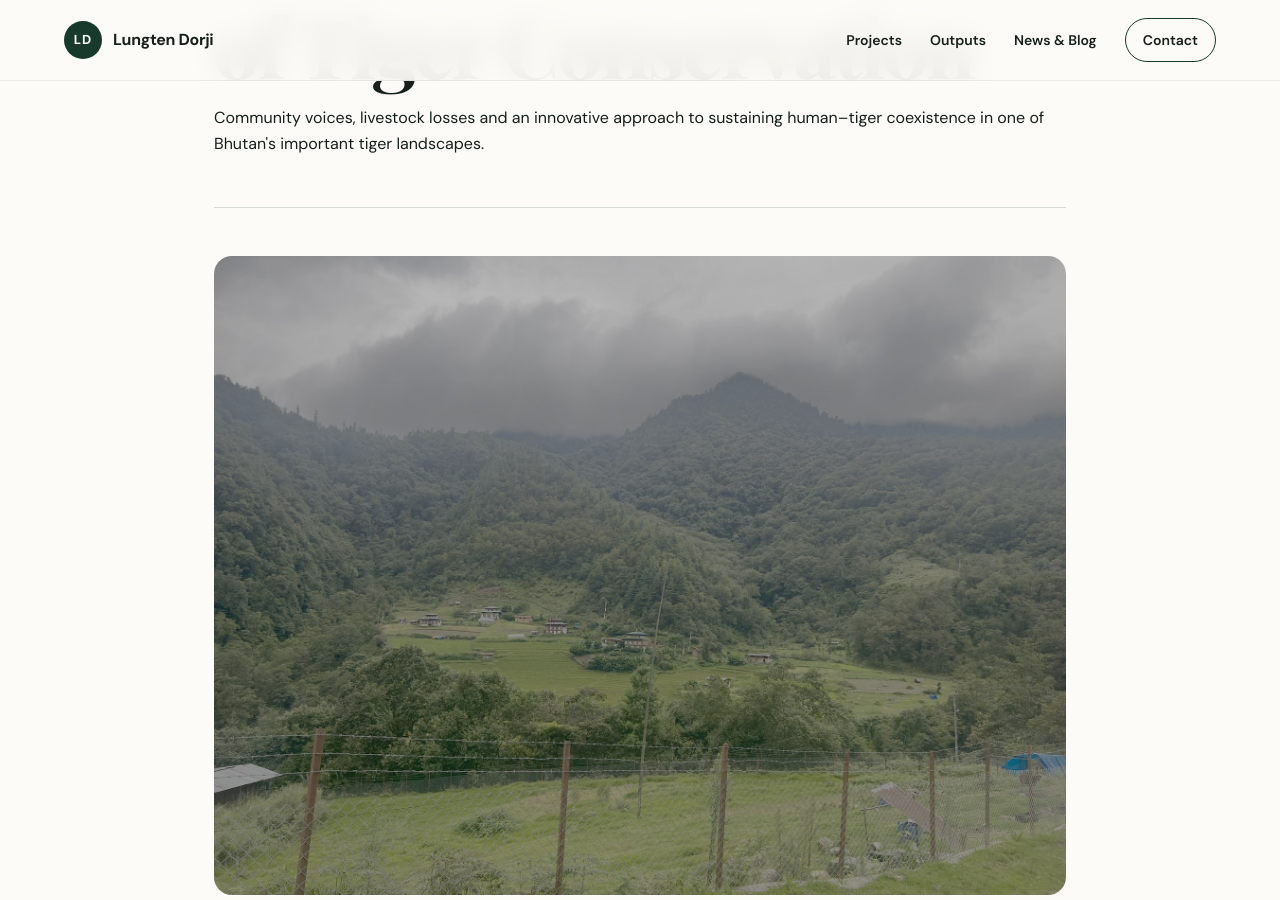
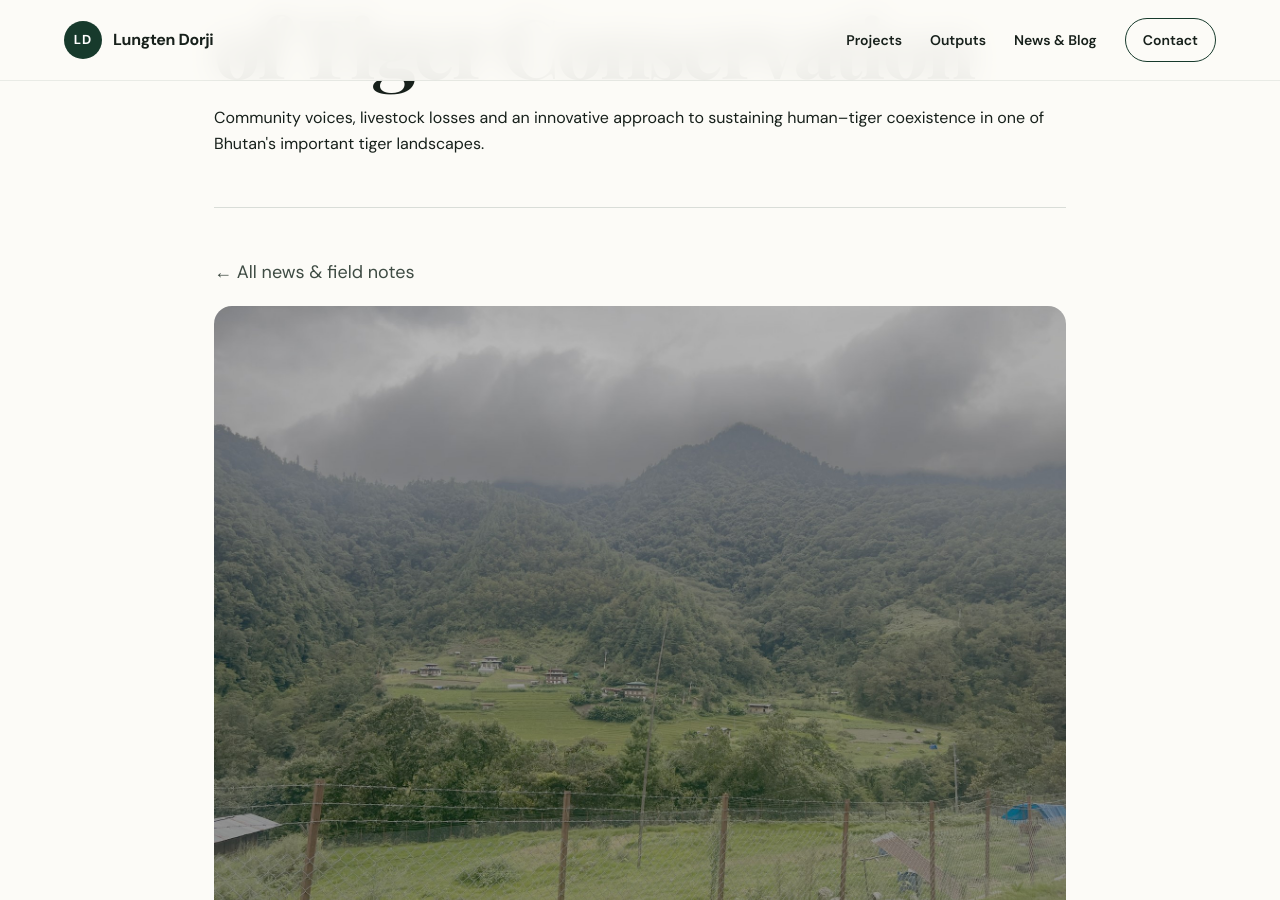
Before and after one commit to LungtenCosmo/LungtenCosmo.github.io, a Jekyll site: the page built from _posts/2026-09-11-listening-to-nubi-tiger-coexistence.md, in a window 1280 px wide and 900 px high, scrolled down 425 px. Built offline with Jekyll 4.4.1, drawn with Linux system fonts in a browser that asks for light colours.

Commit message:
Add files via upload

```diff
--- a/_posts/2026-09-11-listening-to-nubi-tiger-coexistence.md
+++ b/_posts/2026-09-11-listening-to-nubi-tiger-coexistence.md
@@ -5,6 +5,8 @@ date: 2026-09-11
 category: "Field Notes"
 subtitle: "Community voices, livestock losses and an innovative approach to sustaining human–tiger coexistence in one of Bhutan's important tiger landscapes."
 ---
+
+[← All news & field notes](/news.html)
 
 ![Mangdiphu village in Nubi Gewog](/assets/news/nubi-tiger-coexistence/mangdiphu-village.jpg)
 *Mangdiphu village, on the extreme northern side of Nubi Gewog, within Wangchuck Centennial National Park.*
```
